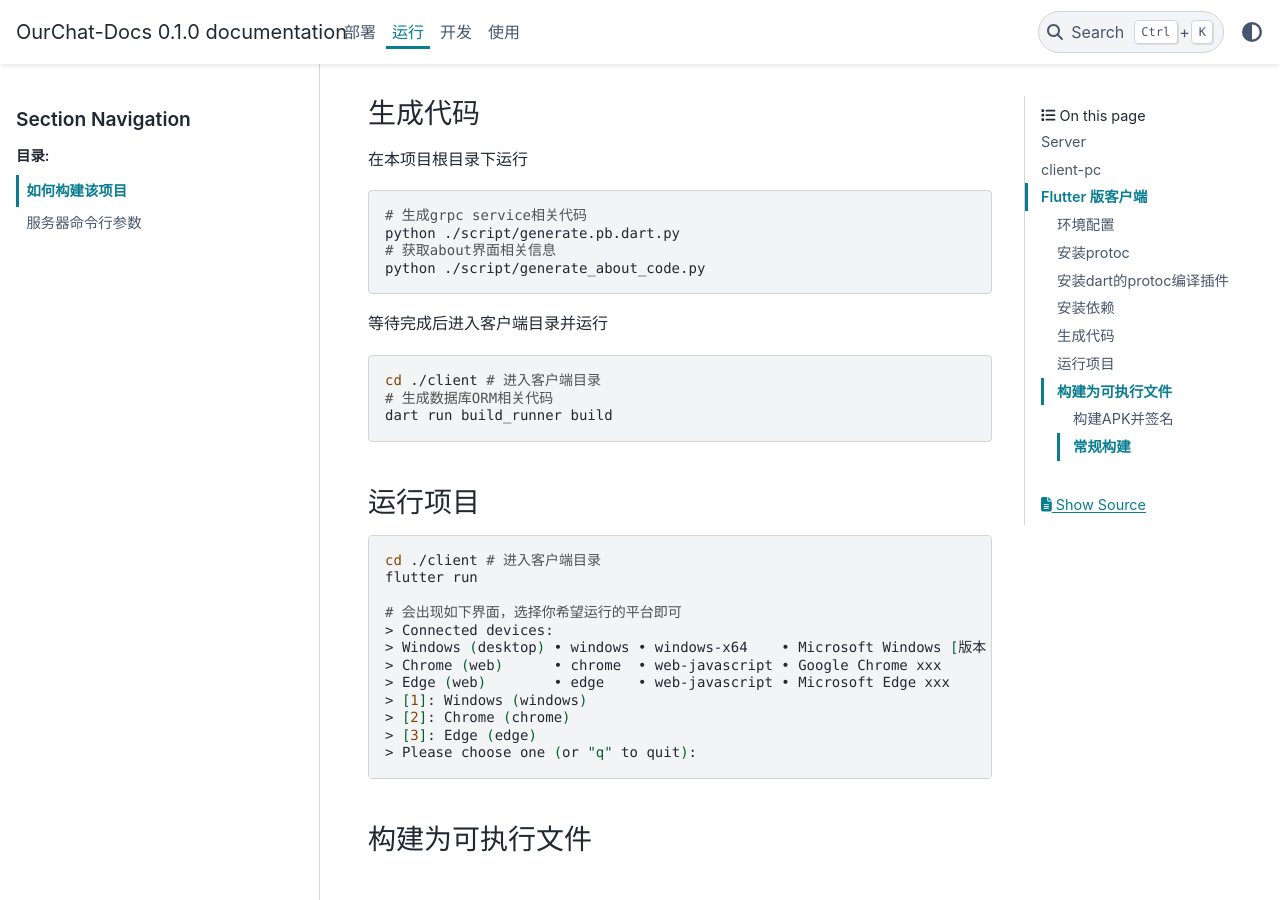
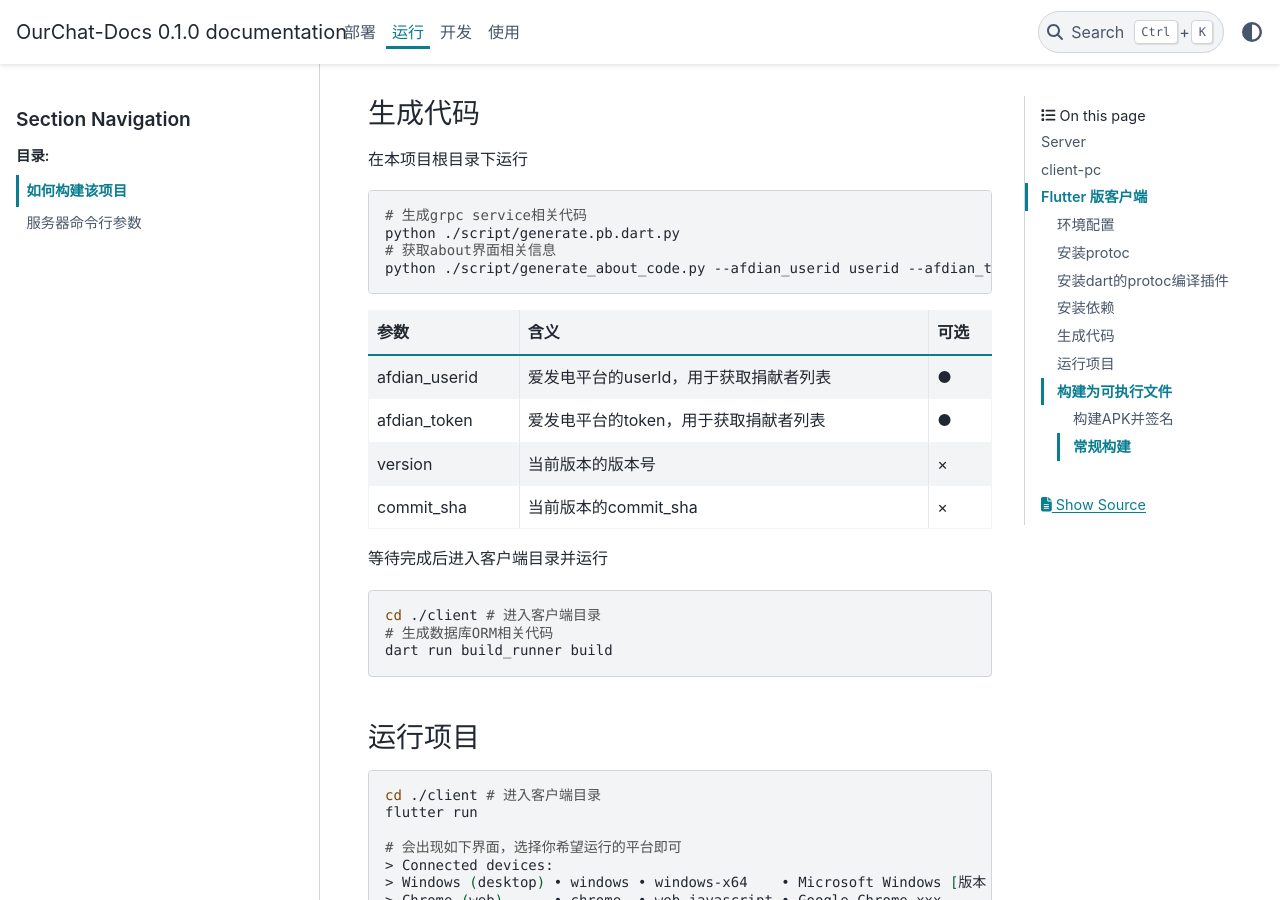
Before and after one commit to SkyUOI/OurChat-Docs, a Sphinx documentation site: the page built from docs/source/docs/run/build.md, in a window 1280 px wide and 900 px high, scrolled down 1457 px. Built offline with Sphinx 7.4.7 and the PyData theme 0.15.4, drawn with Linux system fonts in a browser that asks for light colours.

Commit message:
update run steps correct some translation

````diff
--- a/docs/source/docs/run/build.md
+++ b/docs/source/docs/run/build.md
@@ -57,8 +57,15 @@ flutter pub get # 安装依赖
 # 生成grpc service相关代码
 python ./script/generate.pb.dart.py
 # 获取about界面相关信息
-python ./script/generate_about_code.py
+python ./script/generate_about_code.py --afdian_userid userid --afdian_token token --version v0.1.0.beta --commit_sha 123456abc
 ```
+
+| 参数 | 含义 |可选|
+|-----|------|---|
+|afdian_userid|爱发电平台的userId，用于获取捐献者列表| ● |
+|afdian_token|爱发电平台的token，用于获取捐献者列表| ● |
+|version|当前版本的版本号|×|
+|commit_sha|当前版本的commit_sha|×|
 
 等待完成后进入客户端目录并运行
 
````
Also changed, not shown: 1 other file.
